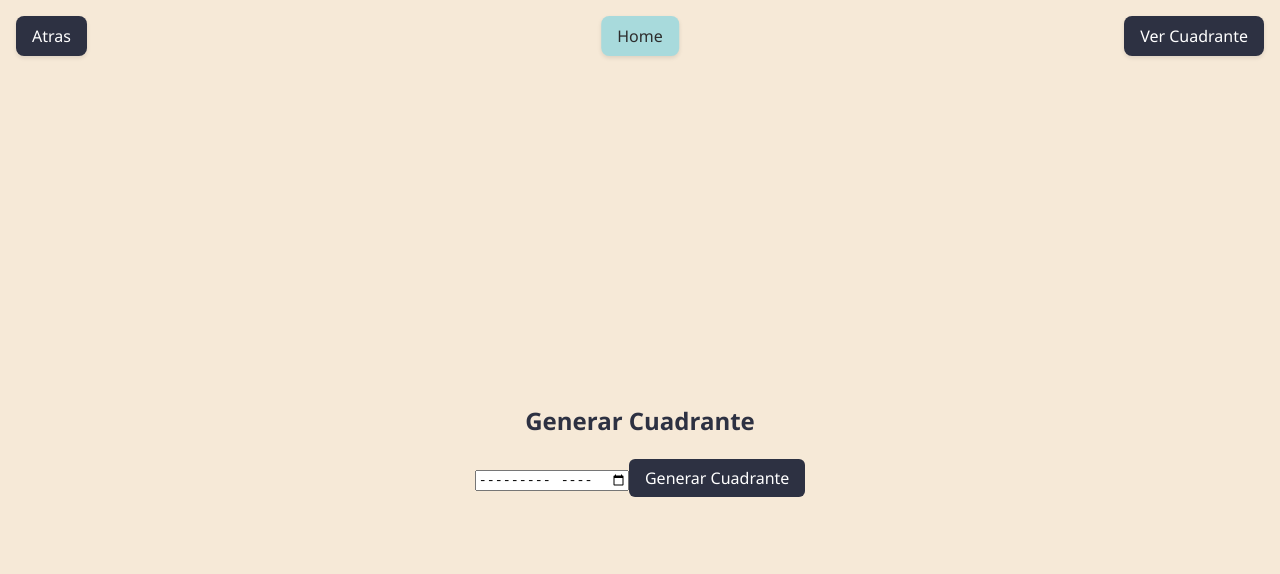
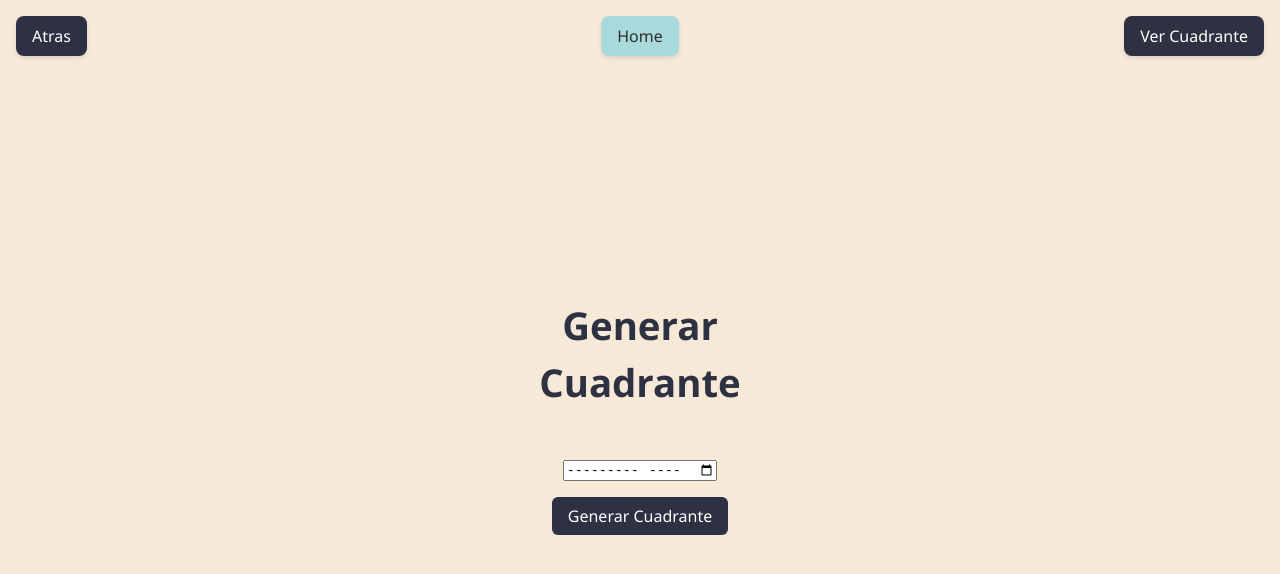
Before and after one commit to MFlor-PD/MFlor-PD-Final-Project_SocoShift_Frontend, a React (Vite) app: page /cuadrantes/generar in a window 1280 px wide. Shown: the top 574 px of the page. Built offline with nearby package versions, Linux system fonts and the light colour scheme.

Commit message:
feat: css generar cuadrante

```diff
--- a/src/components/GenerarCuadranteForm.jsx
+++ b/src/components/GenerarCuadranteForm.jsx
@@ -1,5 +1,7 @@
 import { useState } from 'react';
 import { generarCuadrante } from '../services/api';
+import '../css/CuadranteGenerarForm.css'
+
 
 function GenerarCuadranteForm() {
   const [mes, setMes] = useState('');
@@ -25,28 +27,33 @@ function GenerarCuadranteForm() {
     }
   };
 
-  return (
-    <>
+return (
+    <div className="generar-cuadrante-container">
       <h2>Generar Cuadrante</h2>
-      <form onSubmit={handleSubmit}>
+
+      <form onSubmit={handleSubmit} className="generar-cuadrante-form">
         <input
           type="month"
           placeholder="YYYY-MM"
           value={mes}
           onChange={e => setMes(e.target.value)}
           required
+          className="generar-cuadrante-input"
         />
-        <button type="submit">Generar Cuadrante</button>
+
+        <button type="submit" className="generar-cuadrante-button">
+          Generar Cuadrante
+        </button>
       </form>
 
-      {error && <p style={{ color: 'red' }}>{error}</p>}
+      {error && <p className="error-message">{error}</p>}
 
       {resultado && (
-        <pre style={{ whiteSpace: 'pre-wrap', marginTop: '20px' }}>
+        <pre className="resultado-pre">
           {JSON.stringify(resultado, null, 2)}
         </pre>
       )}
-    </>
+    </div>
   );
 }
 
--- /dev/null
+++ b/src/css/CuadranteGenerarForm.css
@@ -0,0 +1,25 @@
+.generar-cuadrante-container {
+  max-width: 480px;
+  margin: 0 auto;
+  padding-top: 1.5rem;
+  padding-inline: 2rem;
+  display: flex;
+  flex-direction: column;
+  align-items: center;
+  box-sizing: border-box;
+  position: relative;
+}
+
+.generar-cuadrante-container h2 {
+  margin-top: 0;
+  margin-bottom: 3rem;
+  font-size: 2.4rem;
+  text-align: center;
+}
+
+.generar-cuadrante-form {
+  display: flex;
+  flex-direction: column;
+  gap: 1rem;
+  align-items: center;
+}
--- a/src/css/CuadranteGenerarPage.css
+++ b/src/css/CuadranteGenerarPage.css
@@ -1,7 +1,7 @@
 .generar-cuadrante-container {
   max-width: 480px;
   margin: 0 auto;
-  padding-top: 5rem;
+  padding-top: 1rem;
   padding-inline: 2rem;
   display: flex;
   flex-direction: column;
```
